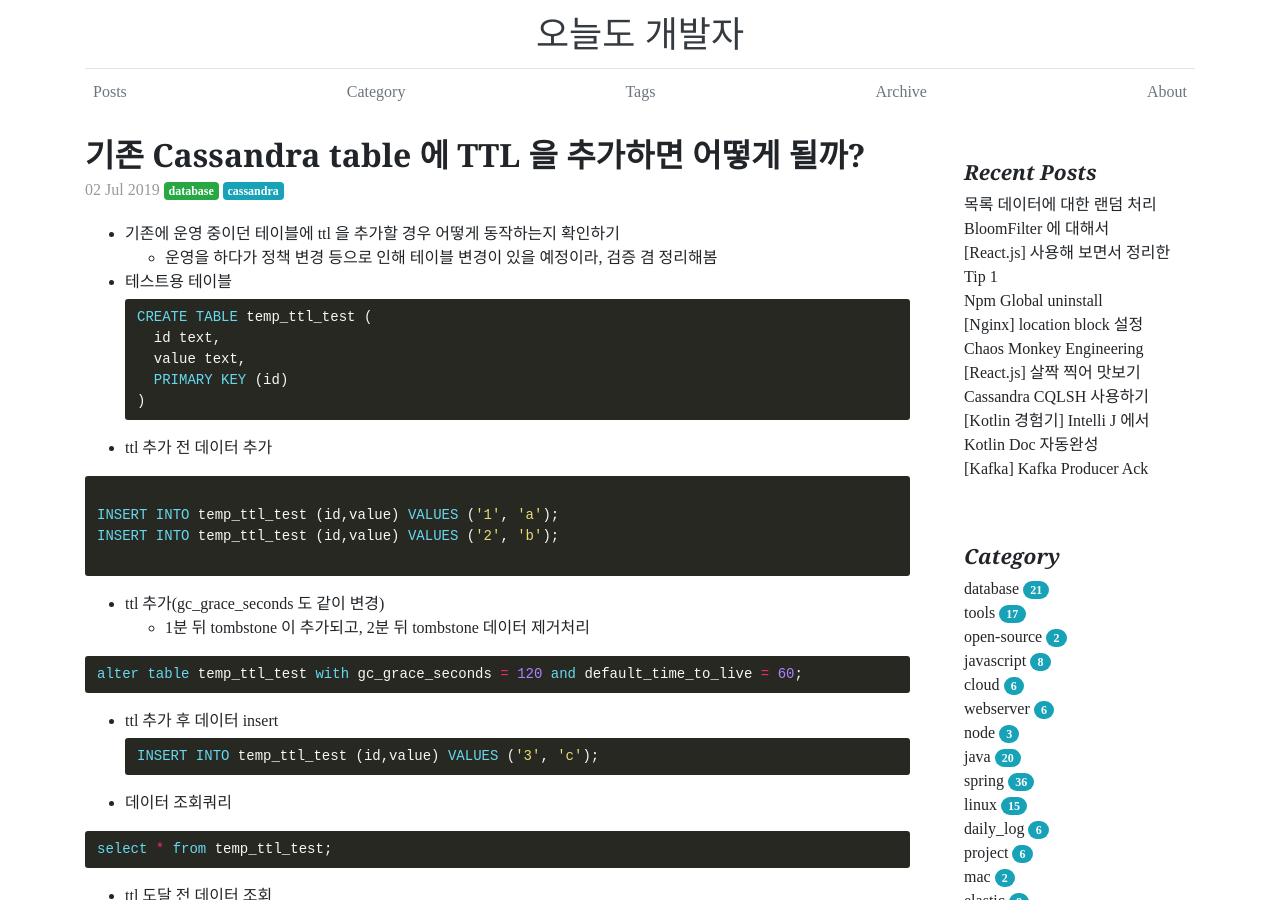
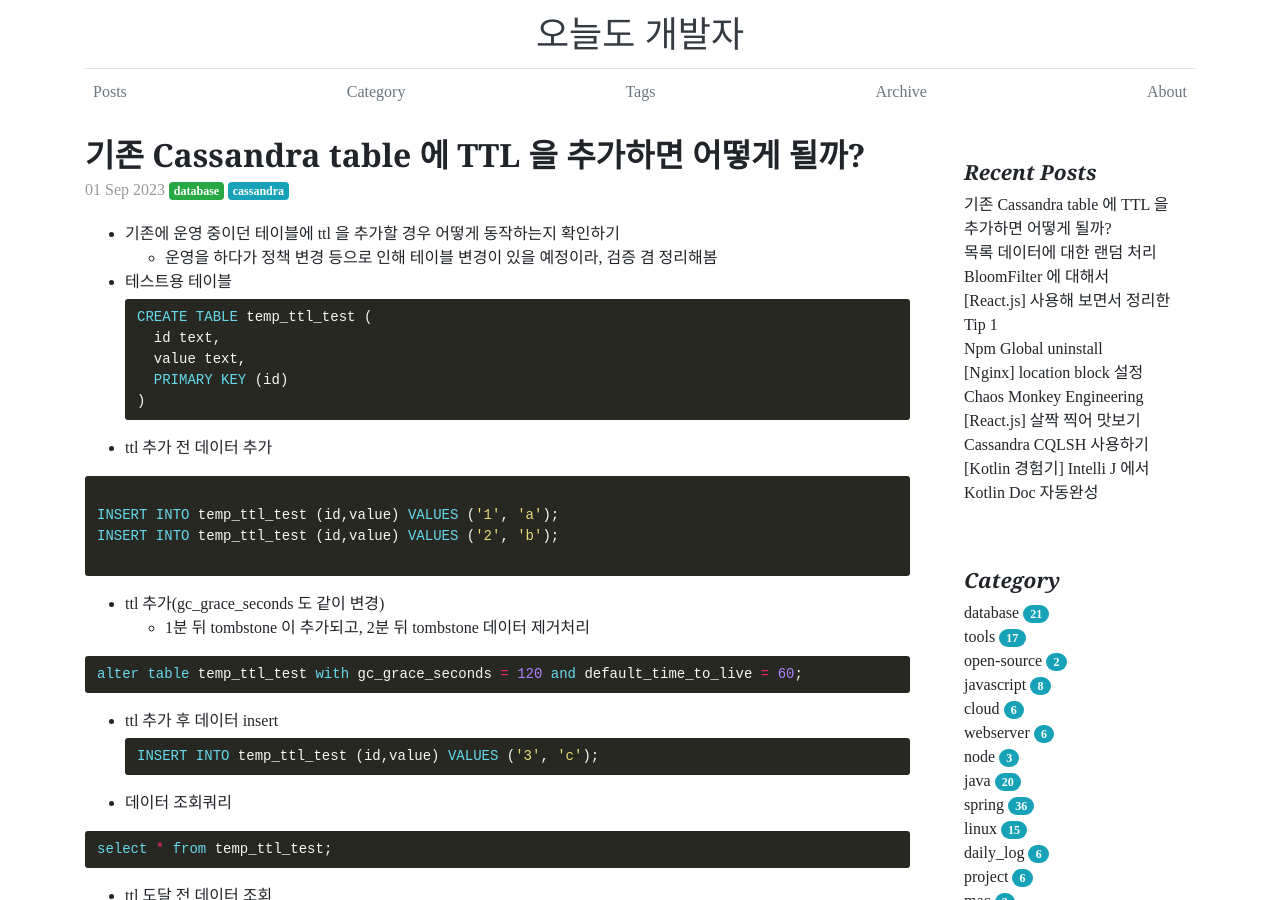
Before and after one commit to akageun/akageun.github.io, a Jekyll site: the page built from _posts/2023/2023-09-01-cassandra-ttl-2.md, in a window 1280 px wide and 900 px high. Built offline with Jekyll 4.4.1, drawn with Linux system fonts in a browser that asks for light colours; some web fonts are replaced; comment, search, counter and statistics services are not loaded.

Commit message:
글추가

```diff
--- a/_posts/2023/2023-09-01-cassandra-ttl-2.md
+++ b/_posts/2023/2023-09-01-cassandra-ttl-2.md
@@ -1,7 +1,7 @@
 ---
 layout: post
 title:  "기존 Cassandra table 에 TTL 을 추가하면 어떻게 될까?"
-date:   2019-07-02 09:00:00 +0900
+date:   2023-09-01 09:00:00 +0900
 categories:
 - database
 tags:
```
